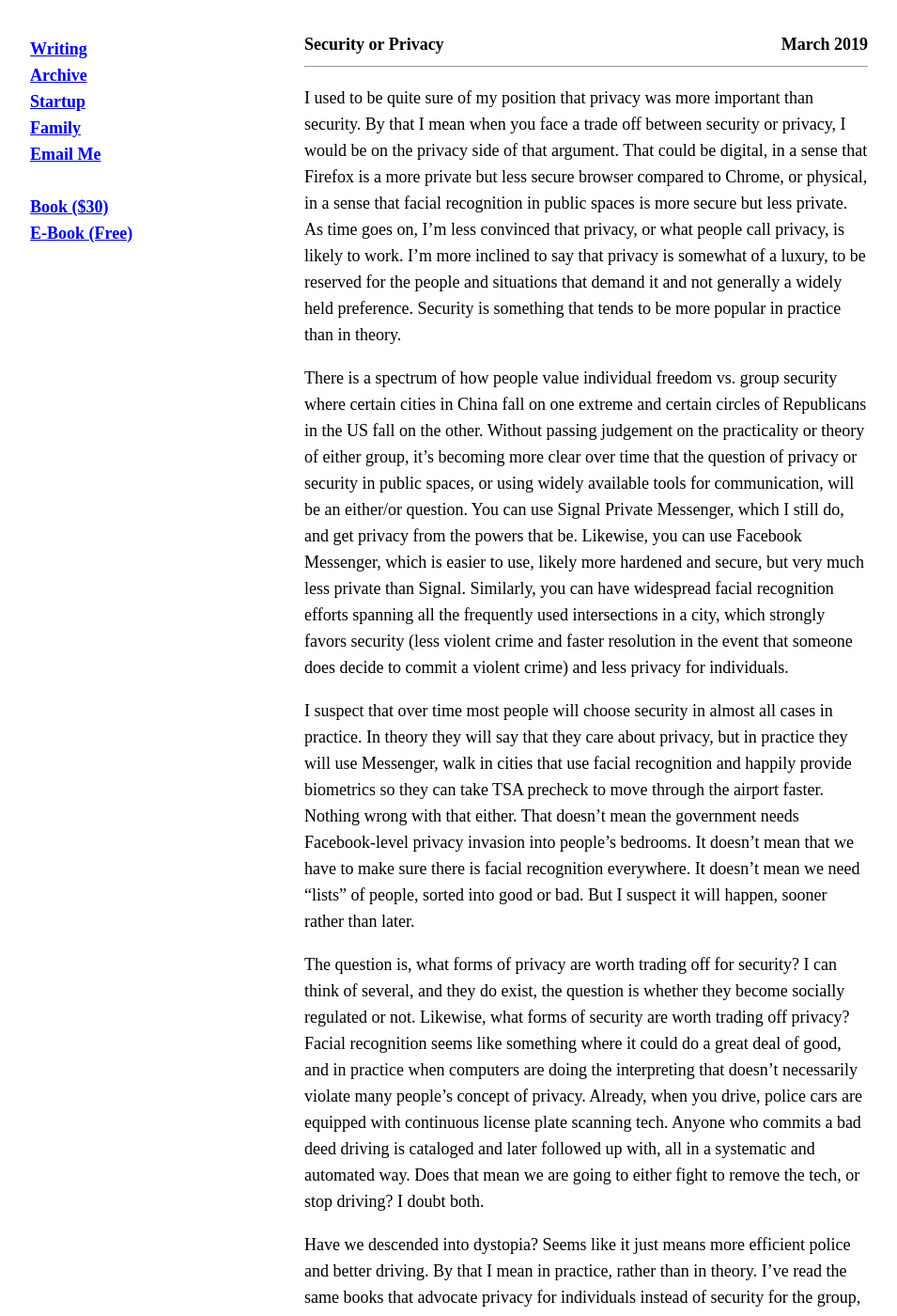
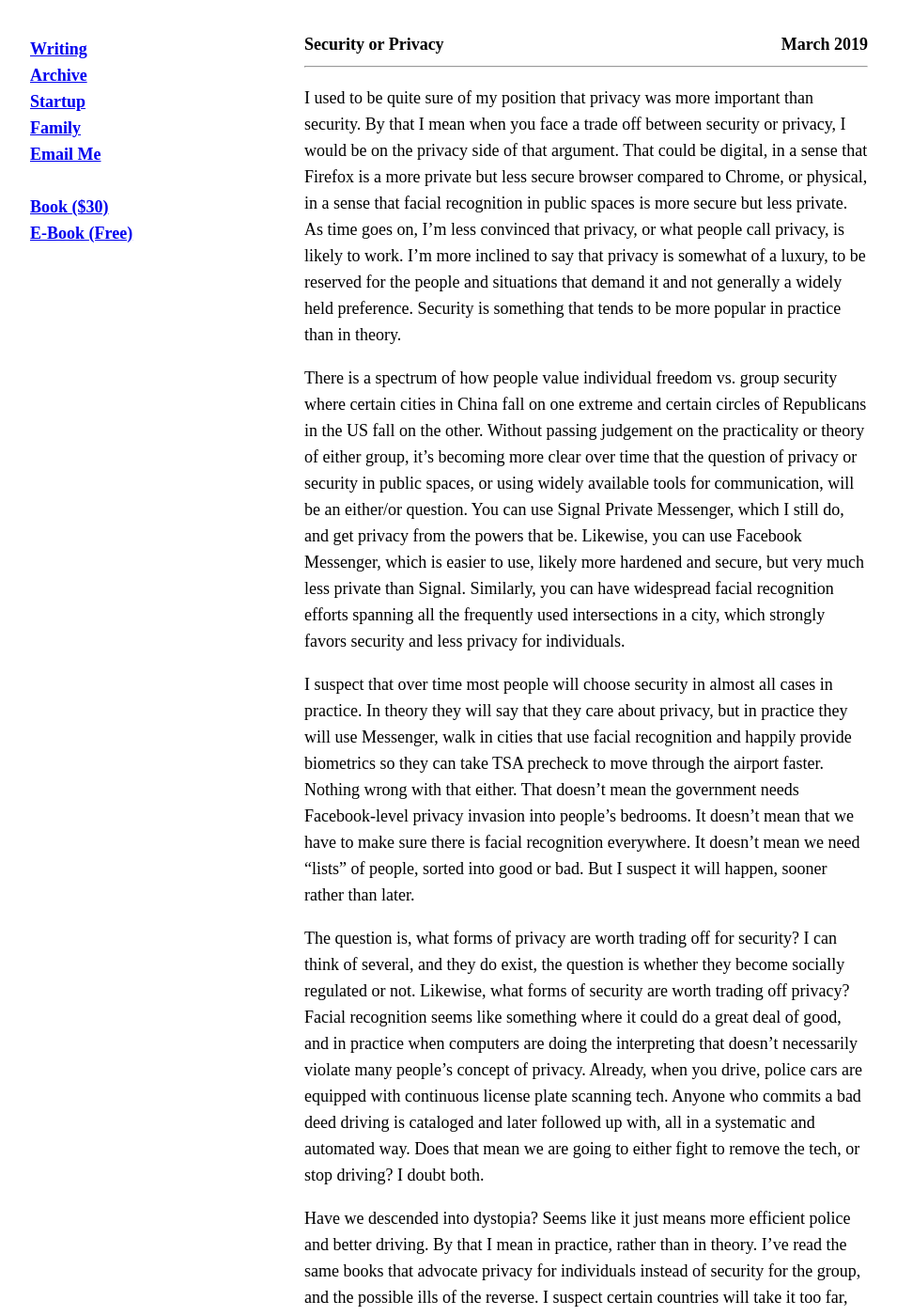
Before and after one commit to rogerkirkness/writing, a Jekyll site: the page built from _posts/2019-03-02-security-or-privacy.md, in a window 1280 px wide and 1400 px high. Shown: the whole window at 94% size, without its empty margins (16-971 px from the left). Built offline with Jekyll 4.4.1, drawn with Linux system fonts in a browser that asks for light colours; some of the changed text lies outside the part shown.

Commit message:
Update 2019-03-02-security-or-privacy.md

```diff
--- a/_posts/2019-03-02-security-or-privacy.md
+++ b/_posts/2019-03-02-security-or-privacy.md
@@ -6,7 +6,7 @@
 ---
 I used to be quite sure of my position that privacy was more important than security. By that I mean when you face a trade off between security or privacy, I would be on the privacy side of that argument. That could be digital, in a sense that Firefox is a more private but less secure browser compared to Chrome, or physical, in a sense that facial recognition in public spaces is more secure but less private. As time goes on, I’m less convinced that privacy, or what people call privacy, is likely to work. I’m more inclined to say that privacy is somewhat of a luxury, to be reserved for the people and situations that demand it and not generally a widely held preference. Security is something that tends to be more popular in practice than in theory.
 
-There is a spectrum of how people value individual freedom vs. group security where certain cities in China fall on one extreme and certain circles of Republicans in the US fall on the other. Without passing judgement on the practicality or theory of either group, it’s becoming more clear over time that the question of privacy or security in public spaces, or using widely available tools for communication, will be an either/or question. You can use Signal Private Messenger, which I still do, and get privacy from the powers that be. Likewise, you can use Facebook Messenger, which is easier to use, likely more hardened and secure, but very much less private than Signal. Similarly, you can have widespread facial recognition efforts spanning all the frequently used intersections in a city, which strongly favors security (less violent crime and faster resolution in the event that someone does decide to commit a violent crime) and less privacy for individuals.
+There is a spectrum of how people value individual freedom vs. group security where certain cities in China fall on one extreme and certain circles of Republicans in the US fall on the other. Without passing judgement on the practicality or theory of either group, it’s becoming more clear over time that the question of privacy or security in public spaces, or using widely available tools for communication, will be an either/or question. You can use Signal Private Messenger, which I still do, and get privacy from the powers that be. Likewise, you can use Facebook Messenger, which is easier to use, likely more hardened and secure, but very much less private than Signal. Similarly, you can have widespread facial recognition efforts spanning all the frequently used intersections in a city, which strongly favors security and less privacy for individuals.
 
 I suspect that over time most people will choose security in almost all cases in practice. In theory they will say that they care about privacy, but in practice they will use Messenger, walk in cities that use facial recognition and happily provide biometrics so they can take TSA precheck to move through the airport faster. Nothing wrong with that either. That doesn’t mean the government needs Facebook-level privacy invasion into people’s bedrooms. It doesn’t mean that we have to make sure there is facial recognition everywhere. It doesn’t mean we need “lists” of people, sorted into good or bad. But I suspect it will happen, sooner rather than later.
 
```
Also changed, not shown: other parts of _posts/2019-03-02-security-or-privacy.md (+1 -1 lines).
